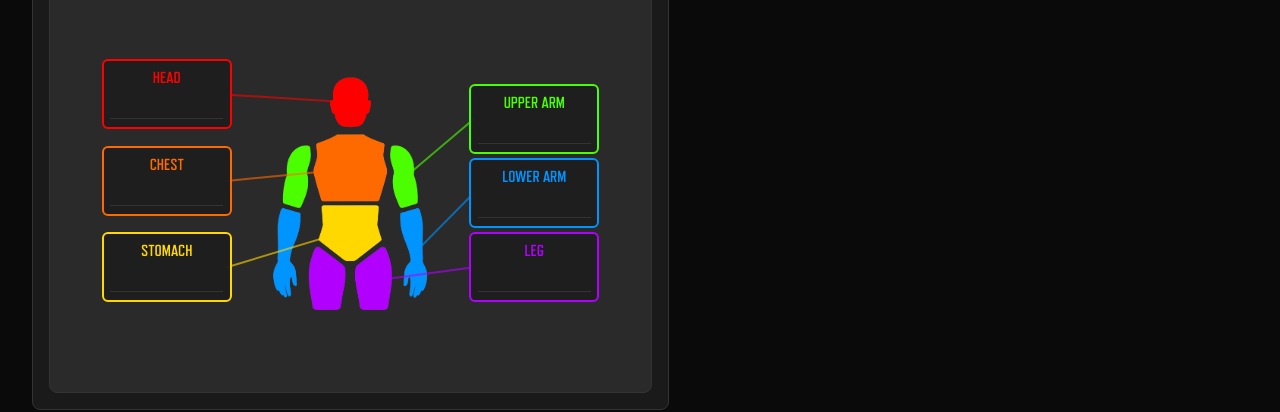
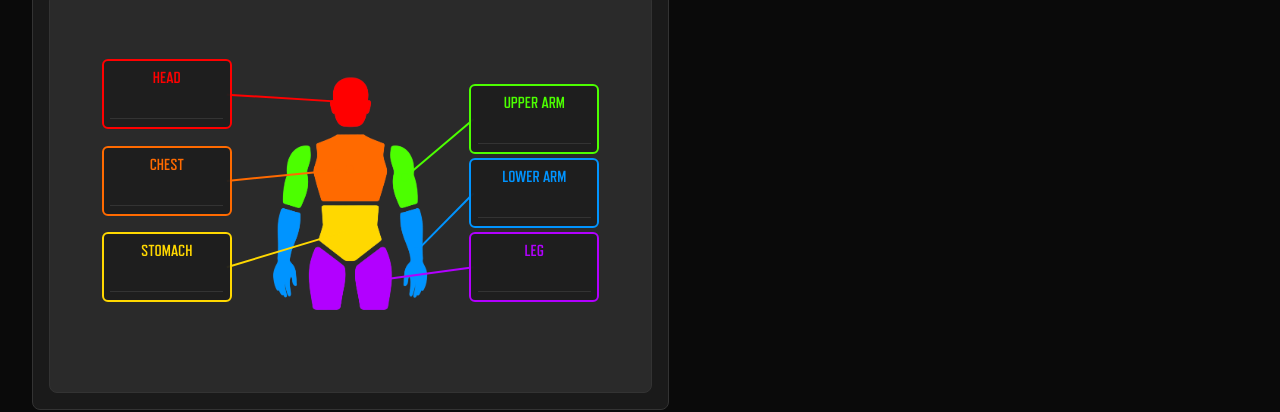
Before and after one commit to codm-stk-ratio/codm-stk-ratio.github.io, a React (Vite) app: page / in a window 1280 px wide. Shown: the part 725-1137 px from the top of the page. Built offline with nearby package versions, Linux system fonts and the light colour scheme.

Commit message:
Set SVG connection lines opacity to 100%

```diff
--- a/src/components/CharacterModel.tsx
+++ b/src/components/CharacterModel.tsx
@@ -85,14 +85,14 @@ export const CharacterModel: React.FC<CharacterModelProps> = ({
                   stroke={config.color}
                   strokeWidth={isActive ? 4 : 2}
                   className="connection-line"
-                  opacity={isActive ? 1 : 0.6}
+                  opacity={1}
                 />
                 <circle
                   cx={config.target.x}
                   cy={config.target.y}
                   r={isActive ? 6 : 4}
                   fill={config.color}
-                  opacity={isActive ? 1 : 0.6}
+                  opacity={1}
                 />
               </g>
             );
```
